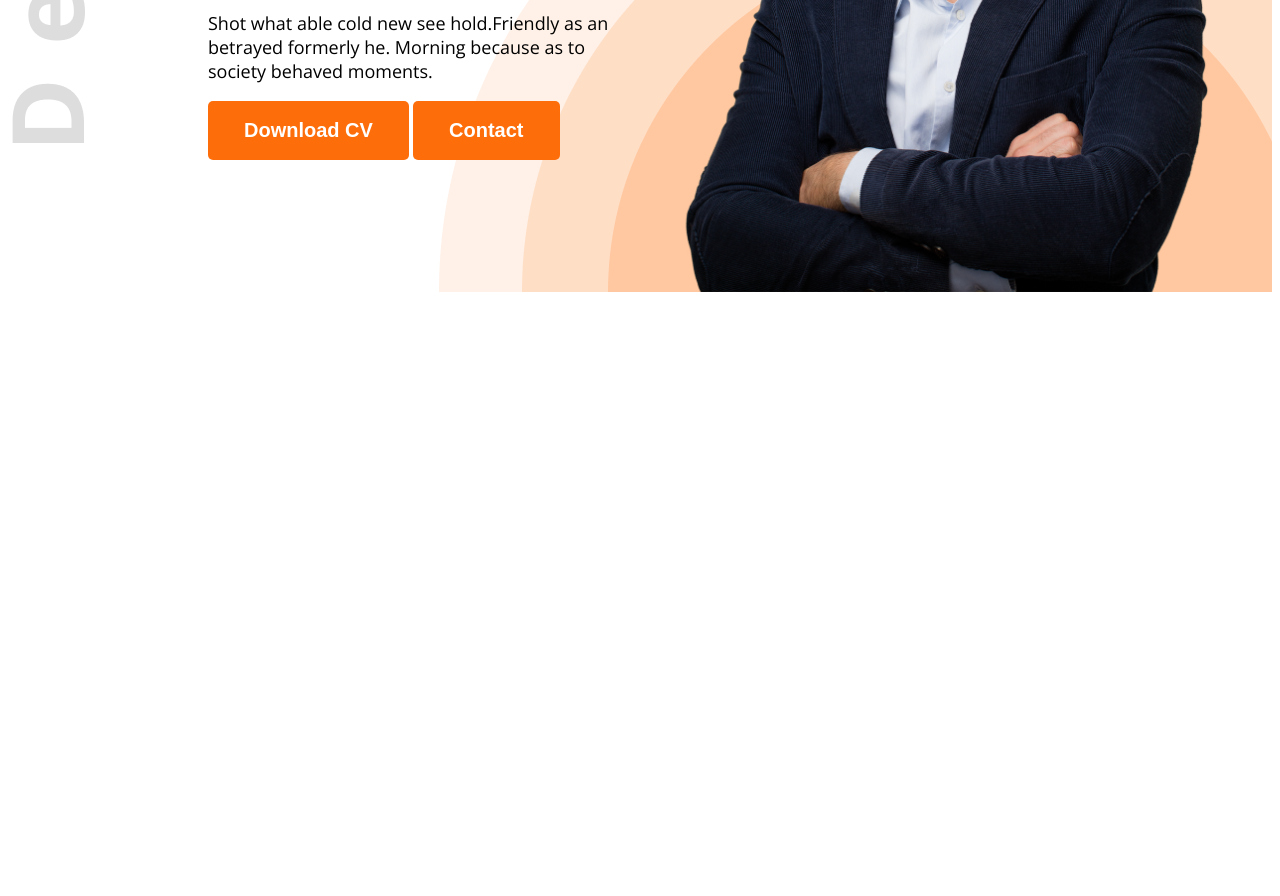
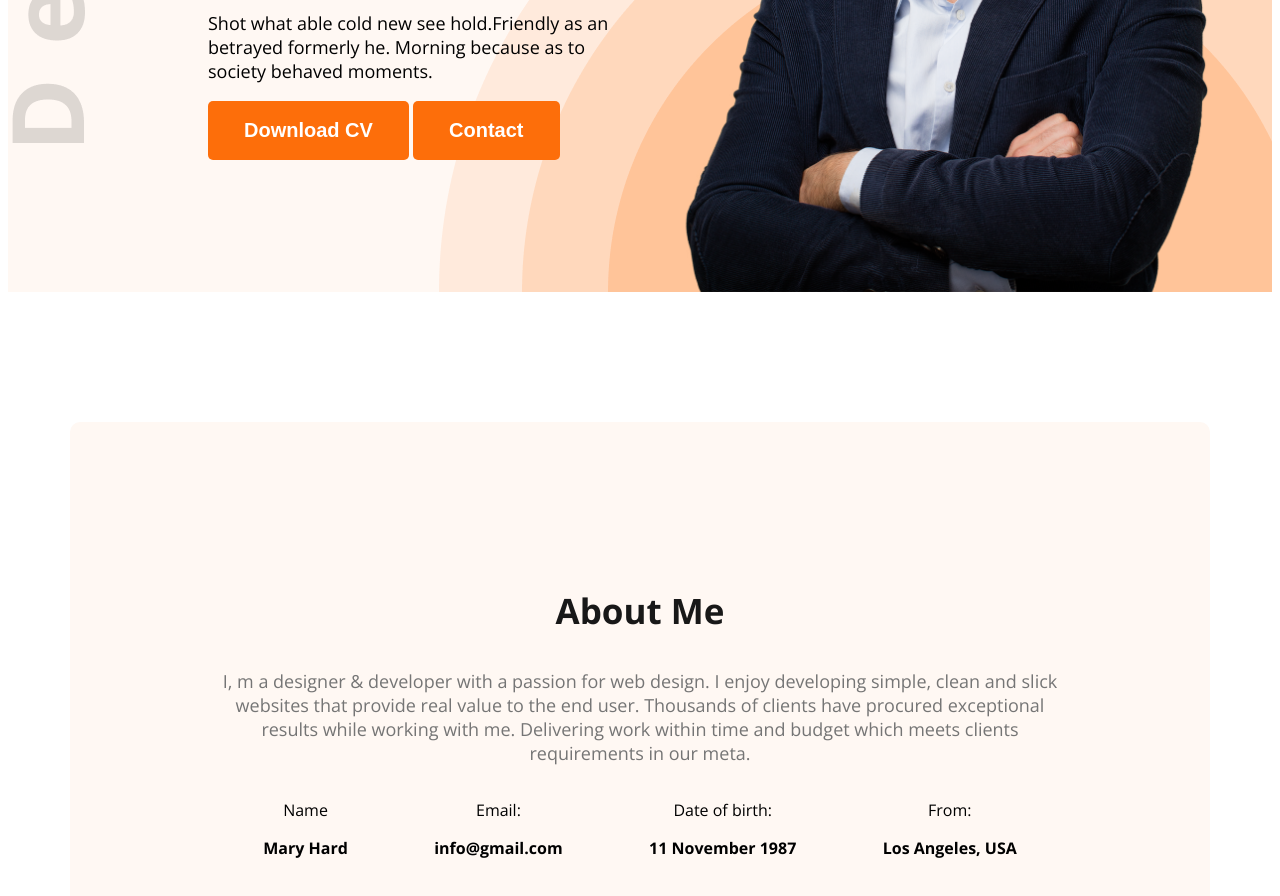
Before and after one commit to Sadhan-git/web-developer-portfolio-6, a plain HTML site: page index.html in a window 1280 px wide. Shown: the part 670-1566 px from the top of the page. Before the commit the page ends 970 px from the top, so only its background shows below. Drawn offline with nearby package versions, Linux system fonts and the light colour scheme; files that its build step writes are made by us from their sources.

Commit message:
Portfolio 2nd part

```diff
--- a/index.html
+++ b/index.html
@@ -12,7 +12,7 @@
 
 </head>
 <body class="open-sans-normal">
-    <header class="header">
+    <header class="header secondary-bg">
 <nav>
     <h3 class="nav-title">Ma<span class="name-color">r</span>y</h3>
     <ul>
@@ -33,7 +33,31 @@
 </div>
     </header>
     <main>
-<section class="">
+<section class="about secondary-bg">
+<h3 class="section-title">About Me</h3>
+<p class="section-description">I, m a designer & developer with a passion for web design. I enjoy developing simple, clean and slick websites that provide real value to the end user. Thousands of clients have procured exceptional results while working with me. Delivering work within time and budget which meets clients requirements in our meta.</p>
+<div class="about-items">
+    <!-- .about-item*4>p.item-title+p.item-description -->
+     <div class="about-item">
+        <p class="item-title">Name</p>
+        <p class="item-description">Mary Hard</p>
+     </div>
+     <div class="about-item">
+        <p class="item-title">Email:</p>
+        <p class="item-description">info@gmail.com</p>
+     </div>
+     <div class="about-item">
+        <p class="item-title">Date of birth:</p>
+        <p class="item-description">11 November 1987</p>
+     </div>
+     <div class="about-item">
+        <p class="item-title">From:</p>
+        <p class="item-description">Los Angeles, USA</p>
+     </div>
+</div>
+
+
+
 
 </section>
     </main>
--- a/styles/portfolio.css
+++ b/styles/portfolio.css
@@ -86,3 +86,39 @@ color:#474747;
     background-repeat: no-repeat;
     background-position: top left,bottom right;
 }
+
+/* section styles */
+.section-title{
+    font-size: 35px;
+    font-weight: bold;
+    color:#181818;
+}
+.section-description{
+    font-size: 18px;
+    color:#757575;
+
+}
+.secondary-bg{
+background-color:#FFF8F3;
+}
+
+.about{
+    border-radius: 10px;
+     padding:130px 150px;
+}
+main{
+    max-width: 1140px;
+    margin:0 auto;
+    text-align: center;
+    margin-top: 130px;
+
+}
+
+.item-description{
+    font-weight: bold;
+}
+.about-items{
+    display:flex;
+
+    justify-content: space-around;
+}
```
